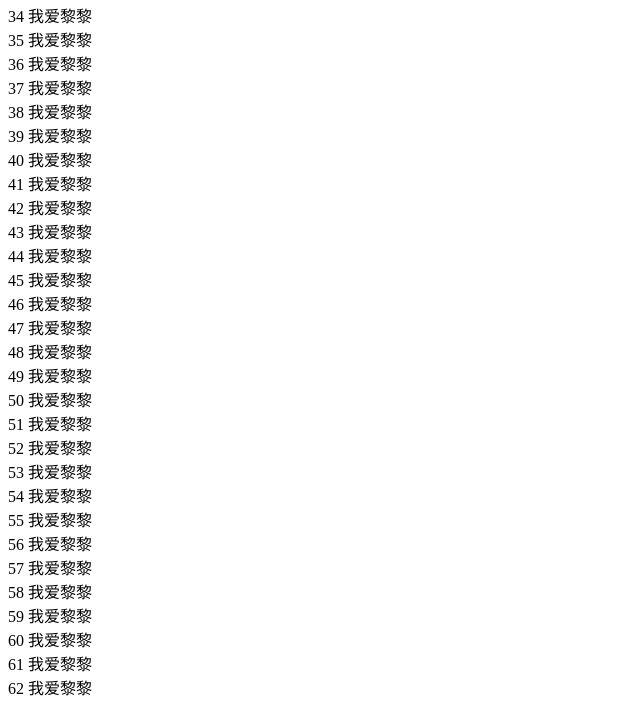
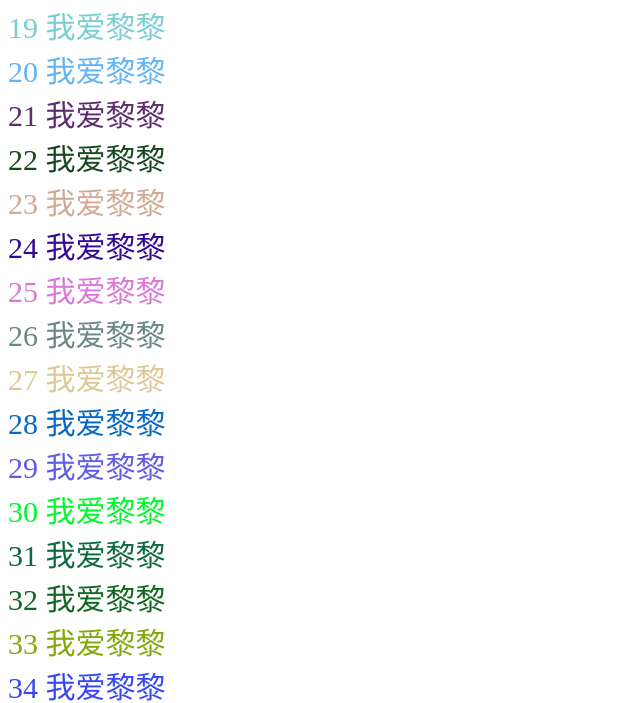
Before and after one commit to Ding-Fan/lili, a plain HTML site: page index.html in a window 1280 px wide. Shown: the part 797-1500 px from the top of the page, without its empty margins (0-640 px from the left). Drawn offline with Linux system fonts and the light colour scheme.

Commit message:
Update index.html

```diff
--- a/index.html
+++ b/index.html
@@ -2,6 +2,11 @@
   <title>黎黎最棒！</title>
 </head>
 <body>
+  <style>
+    .main {
+      font-size: 30px;
+    }
+  </style>
 
   <div class="main"></div>
 
@@ -10,8 +15,18 @@
 
     for (let i = 1; i < 521; i++) {
       let Message = document.createElement("div");
+      Message.style.color = getRandomColor();
       Message.appendChild(document.createTextNode(`${i} 我爱黎黎`));
       MainDiv.appendChild(Message);
     }
+
+    function getRandomColor() {
+      let letters = '0123456789ABCDEF';
+      let color = '#';
+      for (let i = 0; i < 6; i++) {
+        color += letters[Math.floor(Math.random() * 16)];
+      }
+      return color;
+    }
   </script>
 </body>
```
